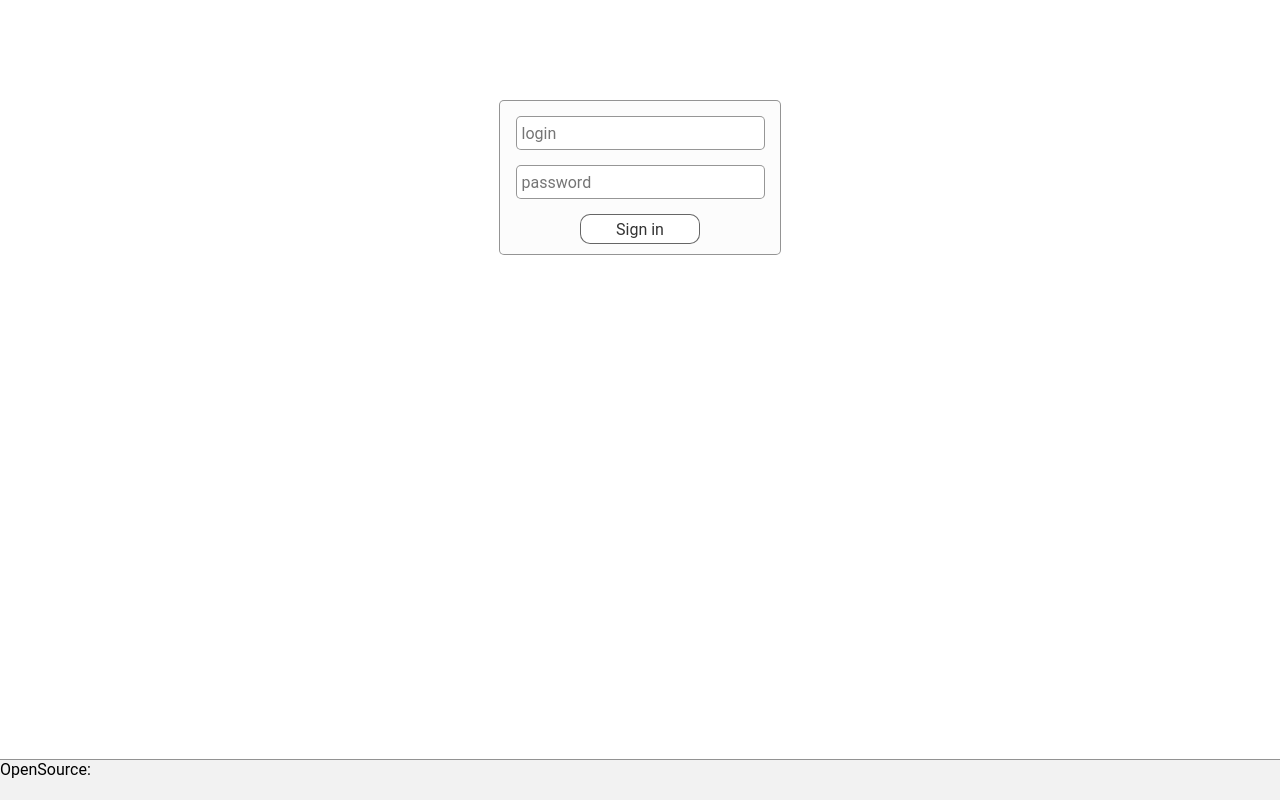
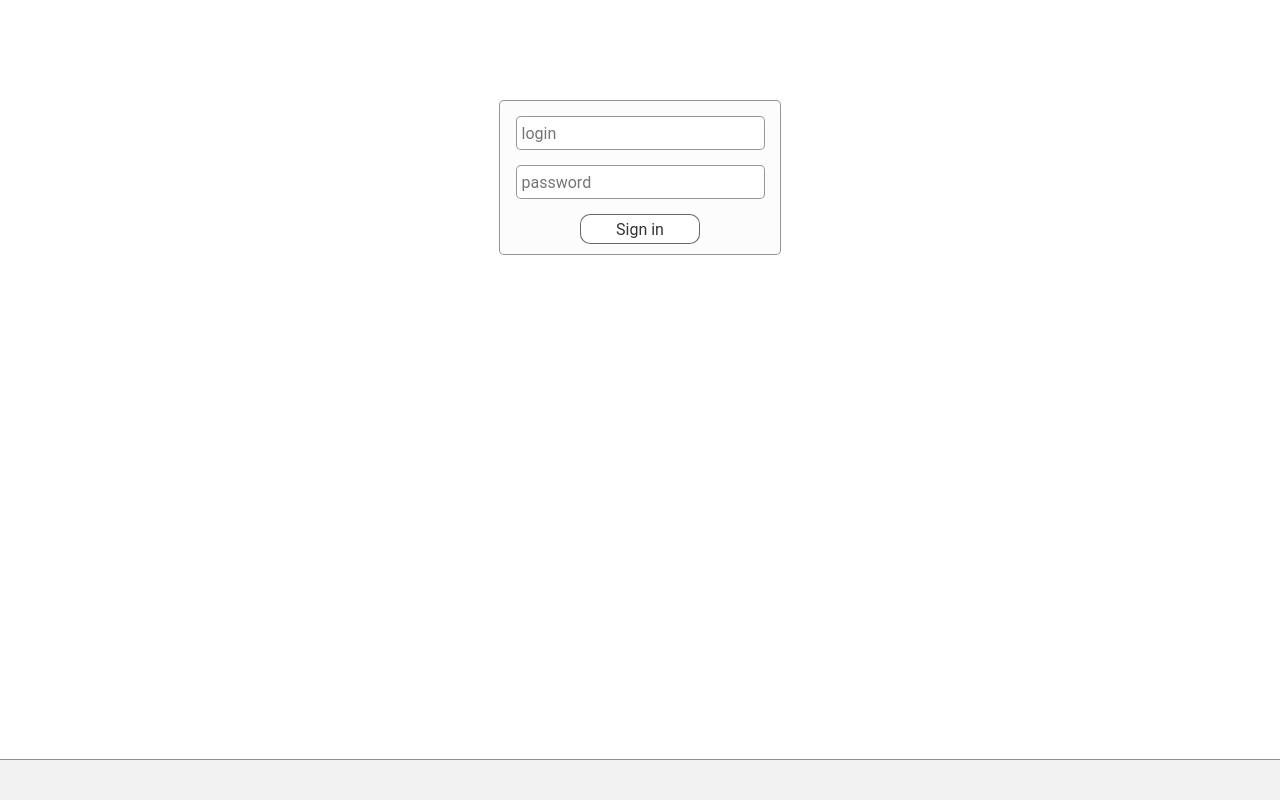
Before and after one commit to Hardelele/cargo-transportation, a React (Create React App) app in the folder frontend/: page / in a window 1280 px wide. Built offline with nearby package versions, Linux system fonts and the light colour scheme.

Commit message:
Edit footer, add empty 2 components - Added Language and TechSupport in Footer

```diff
--- a/frontend/src/assets/Footer.js
+++ b/frontend/src/assets/Footer.js
@@ -1,20 +1,13 @@
 import React from 'react'
 import './Footer.css'
+import Language from './components/Language'
+import TechSupport from './components/TechSupport'
 
 let Footer = () => {
     return (
         <div className="Footer">
-            <div className="TechSupport">
-                <div className="Text">
-                    OpenSource:
-                </div>
-                <div className="url">
-
-                </div>
-            </div>
-            <div className="language">
-
-            </div>
+            <TechSupport/>
+            <Language/>
         </div>
     );
 }
--- a/frontend/src/assets/components/Language.js
+++ b/frontend/src/assets/components/Language.js
@@ -0,0 +1,10 @@
+import React from 'react'
+
+let Language = () => {
+    return (
+        <div className="Language">
+        </div>
+    );
+}
+
+export default Language;
--- a/frontend/src/assets/components/TechSupport.js
+++ b/frontend/src/assets/components/TechSupport.js
@@ -0,0 +1,10 @@
+import React from 'react'
+
+let TechSupport = () => {
+    return (
+        <div className="TechSupport">
+        </div>
+    );
+}
+
+export default TechSupport;
```
